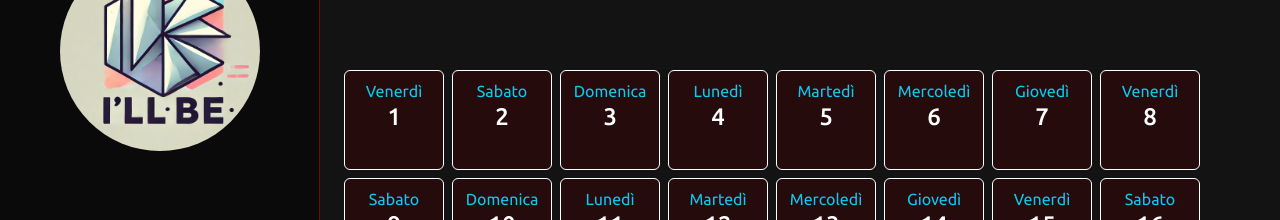
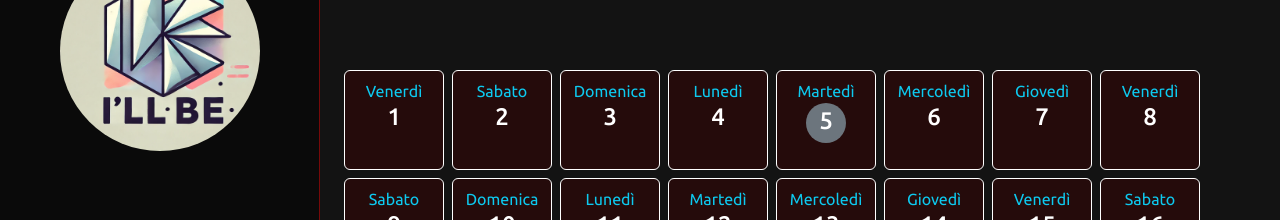
Before and after one commit to Cecchy2/i_ll_be_frontend, a React (Vite) app: page /calendar in a window 1280 px wide. Shown: the part 157-377 px from the top of the page. Built offline with nearby package versions, Linux system fonts and the light colour scheme.

Commit message:
aggiunto Badge a giorno corrente, migliorato layoput loginPage

```diff
--- a/src/App.css
+++ b/src/App.css
@@ -81,3 +81,7 @@ cursor: pointer;
 transform: scale(1.2);
 
   }
+  .badgeDay{
+    width: 40px;
+    height: 40px;
+  }
--- a/src/App.jsx
+++ b/src/App.jsx
@@ -9,6 +9,7 @@ import AmiciPage from "./components/AmiciPage";
 import ChatPage from "./components/ChatPage";
 import EventiPage from "./components/EventiPage";
 import LoginPage from "./components/LoginPage";
+import RegistrazionePage from "./components/RegistrazionePage";
 
 function App() {
   return (
@@ -23,6 +24,7 @@ function App() {
           <Route path="/chat" element={<ChatPage />} />
           <Route path="/eventi" element={<EventiPage />} />
           <Route path="/login" element={<LoginPage />} />
+          <Route path="/registrazione" element={<RegistrazionePage />} />
         </Routes>
       </div>
     </BrowserRouter>
--- a/src/components/Calendar.jsx
+++ b/src/components/Calendar.jsx
@@ -1,5 +1,5 @@
 import { useEffect, useState } from "react";
-import { Col, Container, Row } from "react-bootstrap";
+import { Badge, Col, Container, Row } from "react-bootstrap";
 
 import { BiLeftArrow } from "react-icons/bi";
 import { BiRightArrow } from "react-icons/bi";
@@ -57,6 +57,8 @@ const Calendar = () => {
     }
   };
 
+  const today = new Date();
+
   return (
     <div className="calendar">
       <Container>
@@ -80,7 +82,13 @@ const Calendar = () => {
               className="text-center text-white rounded border border-white p-2 m-1 casellaGiorno"
             >
               <p className="m-0 text-info">{day.dayName}</p>
-              <h4>{day.day}</h4>
+              {today.getDate() === day.day ? (
+                <Badge pill bg="secondary" className="rounded-circle badgeDay">
+                  <h4>{day.day}</h4>
+                </Badge>
+              ) : (
+                <h4>{day.day}</h4>
+              )}
             </Col>
           ))}
         </Row>
--- a/src/components/LoginPage.jsx
+++ b/src/components/LoginPage.jsx
@@ -1,4 +1,5 @@
 import { Button, Col, Container, Form, Row } from "react-bootstrap";
+import { Link } from "react-router-dom";
 
 const LoginPage = () => {
   return (
@@ -9,7 +10,8 @@ const LoginPage = () => {
             <Row>
               <Col className="d-flex justify-content-center mt-5 ">
                 <Form>
-                  <Form.Group className="" controlId="formBasicEmail">
+                  <h3>Login</h3>
+                  <Form.Group className="mt-4" controlId="formBasicEmail">
                     <Form.Label className="">✉️ Email address</Form.Label>
                     <Form.Control type="email" placeholder="Enter email" />
                   </Form.Group>
@@ -22,6 +24,10 @@ const LoginPage = () => {
                   <Button variant="outline-dark" type="submit">
                     Submit
                   </Button>
+                  <div className="d-flex justify-content-center align-items-center  mt-4">
+                    <p className="mt-3"> Non sei ancora registrato? </p>
+                    <Link to="/registrazione"> &nbsp; Registrati </Link>
+                  </div>
                 </Form>
               </Col>
             </Row>
--- /dev/null
+++ b/src/components/RegistrazionePage.jsx
@@ -0,0 +1,9 @@
+const RegistrazionePage = () => {
+  return (
+    <div>
+      <h1>RegistrazionePage</h1>
+    </div>
+  );
+};
+
+export default RegistrazionePage;
```
